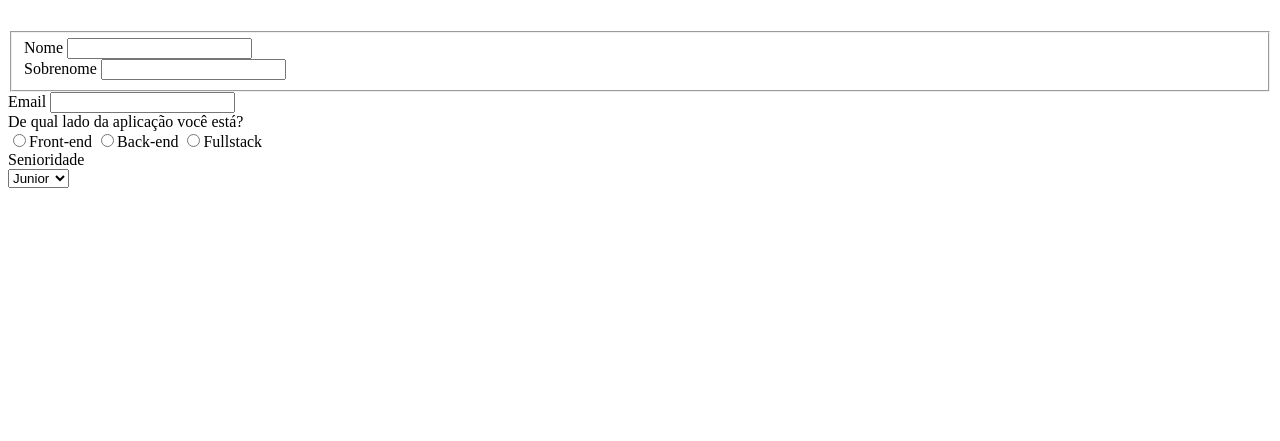
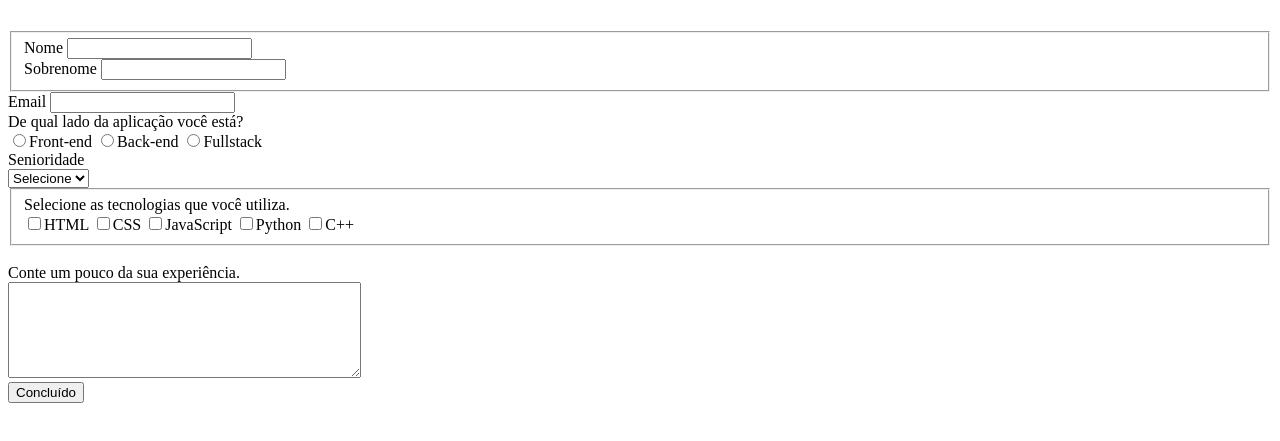
Before and after one commit to esteroliver/Formulario-em-HTML-e-CSS, a plain HTML site: page Codigo/codigo.html in a window 1280 px wide. Shown: the part 101-542 px from the top of the page. Drawn offline with Linux system fonts and the light colour scheme.

Commit message:
HTML finalizado

```diff
--- a/Codigo/codigo.html
+++ b/Codigo/codigo.html
@@ -44,11 +44,35 @@
         <div>
             <label>Senioridade</label><br>
             <select id="senioridade">
+                <option selected disabled value="">Selecione</option>
                 <option>Junior</option>
                 <option>Pleno</option>
                 <option>Senior</option>
             </select>
         </div>
+
+
+     <fieldset>
+         <div>
+          <label>Selecione as tecnologias que você utiliza.</label><br>
+          <input type="checkbox" name="tecnologia1" id="tecnologia1" value="HTML">HTML
+          <input type="checkbox" name="tecnologia1" id="tecnologia2" value="CSS">CSS
+          <input type="checkbox" name="tecnologia1" id="tecnologia3" value="JavaScript">JavaScript
+          <input type="checkbox" name="tecnologia1" id="tecnologia4" value="Python">Python
+          <input type="checkbox" name="tecnologia1" id="tecnologia5" value="C++">C++
+         </div>
+     </fieldset>
+
+      <div>
+        <br>
+         <label>Conte um pouco da sua experiência.</label><br>
+        <textarea name="experiencia" id="experiencia" style="width: 26em" rows="6"></textarea>
+      </div>
+
+      <button type="submit">Concluído</button>
     </form>
+
+
+
 </body>
 </html>
```
